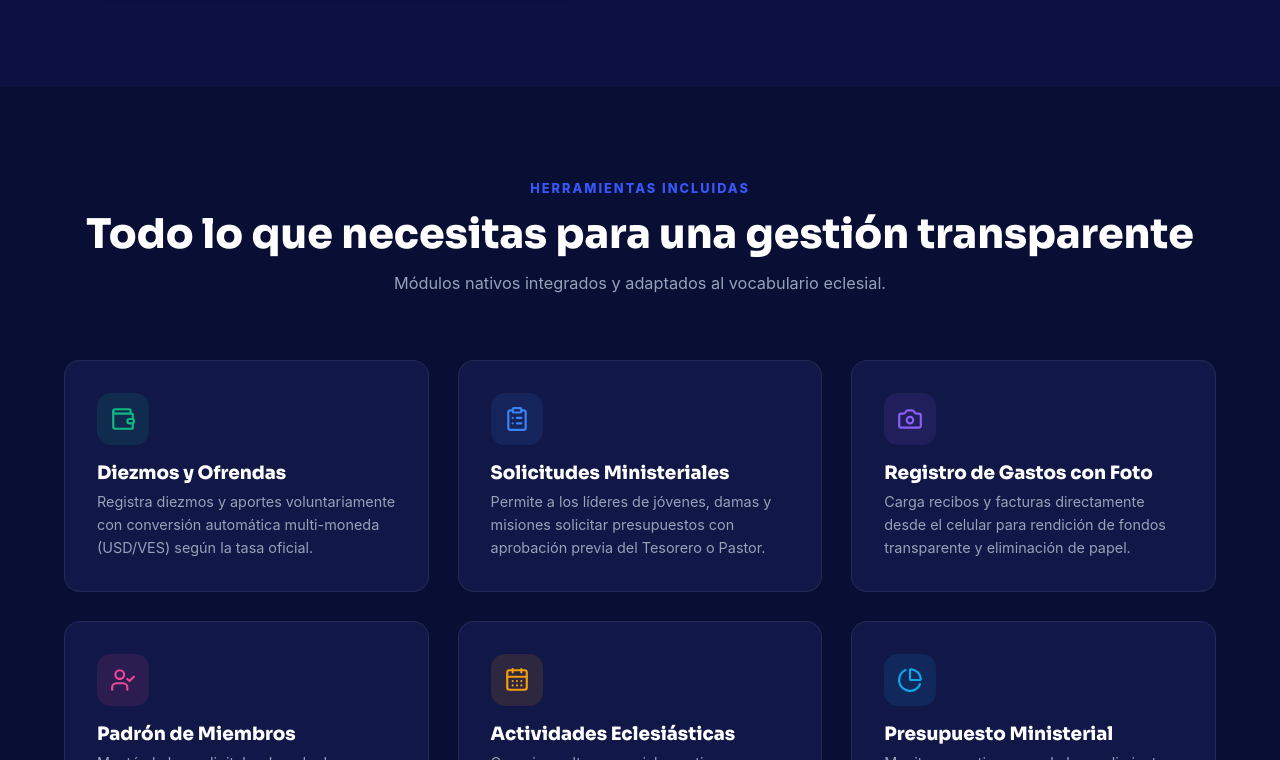
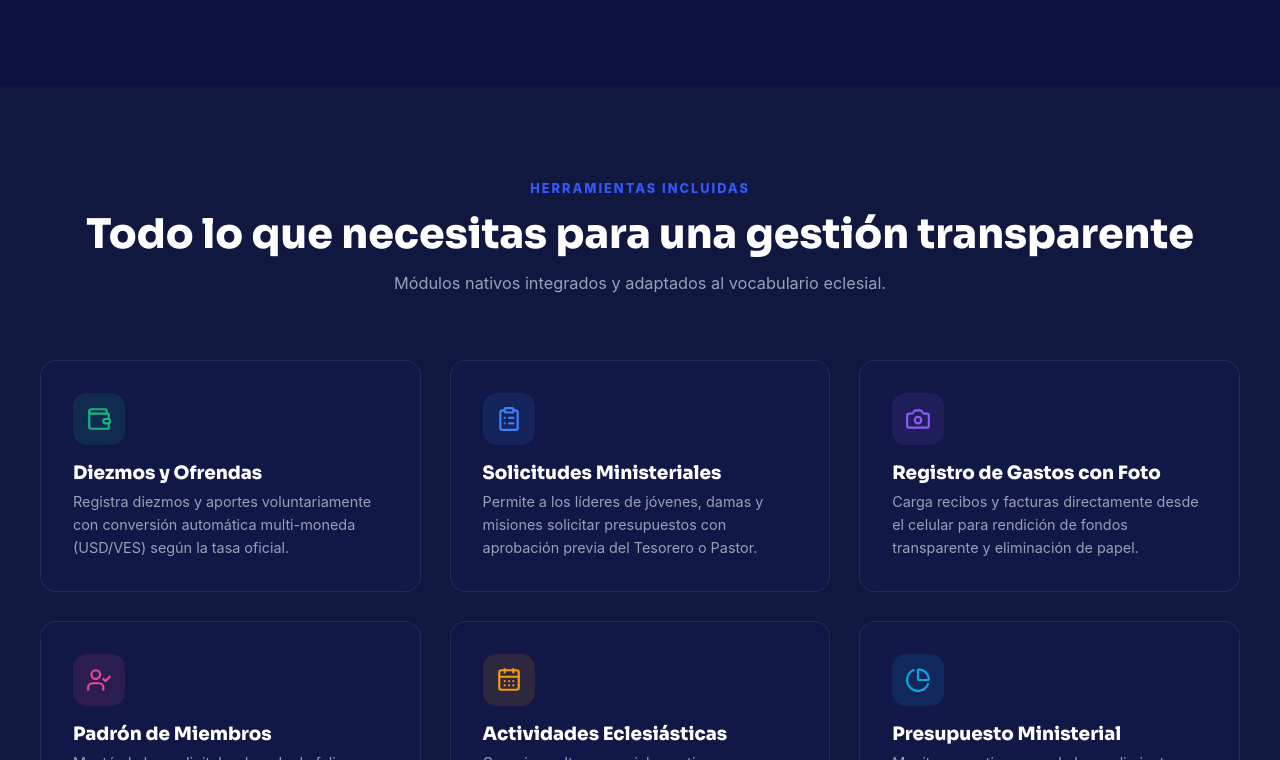
Before and after one commit to enoc31/MATEO, a React (Vite) app: page / in a window 1280 px wide. Shown: the part 1780-2540 px from the top of the page. Built offline with nearby package versions, Linux system fonts and the light colour scheme; no server answers.

Commit message:
feat(landing): solid backgrounds and contrasting features section

```diff
--- a/src/features/landing/LandingPage.tsx
+++ b/src/features/landing/LandingPage.tsx
@@ -149,7 +149,7 @@ export const LandingPage: React.FC = () => {
           left: 0,
           right: 0,
           zIndex: 100,
-          backgroundColor: scrolled ? 'rgba(9, 14, 52, 0.95)' : 'transparent',
+          backgroundColor: scrolled ? '#0b1035' : 'transparent',
           backdropFilter: scrolled ? 'blur(12px)' : 'none',
           borderBottom: scrolled ? '1px solid rgba(255, 255, 255, 0.08)' : '1px solid transparent',
           padding: '1rem 2rem',
@@ -271,7 +271,7 @@ export const LandingPage: React.FC = () => {
           style={{
             position: 'relative',
             padding: '5rem 1.5rem 6rem',
-            background: 'radial-gradient(ellipse at top, #111a62 0%, #090e34 70%)',
+            backgroundColor: '#090e34',
             overflow: 'hidden',
           }}
         >
@@ -988,10 +988,8 @@ export const LandingPage: React.FC = () => {
         </section>
 
         {/* 4. MÓDULOS DEL SISTEMA (Grid 3 Columnas estilo Play Astro Feature Cards) */}
-        <section
-          id="modulos"
-          style={{ padding: '5.5rem 1.5rem', maxWidth: '1200px', margin: '0 auto' }}
-        >
+        <section id="modulos" style={{ padding: '5.5rem 1.5rem', backgroundColor: '#101840' }}>
+          <div style={{ maxWidth: '1200px', margin: '0 auto' }}>
             <div style={{ textAlign: 'center', marginBottom: '4rem' }}>
               <span
                 style={{
@@ -1052,7 +1050,8 @@ export const LandingPage: React.FC = () => {
                   }}
                   onMouseLeave={(e) => {
                     (e.currentTarget as HTMLElement).style.transform = 'translateY(0)';
-                  (e.currentTarget as HTMLElement).style.borderColor = 'rgba(255, 255, 255, 0.08)';
+                    (e.currentTarget as HTMLElement).style.borderColor =
+                      'rgba(255, 255, 255, 0.08)';
                   }}
                 >
                   <div
@@ -1093,6 +1092,7 @@ export const LandingPage: React.FC = () => {
                   </div>
                 </div>
               ))}
+            </div>
           </div>
         </section>
 
```
Lines whose indentation alone changed are shown as unchanged.
